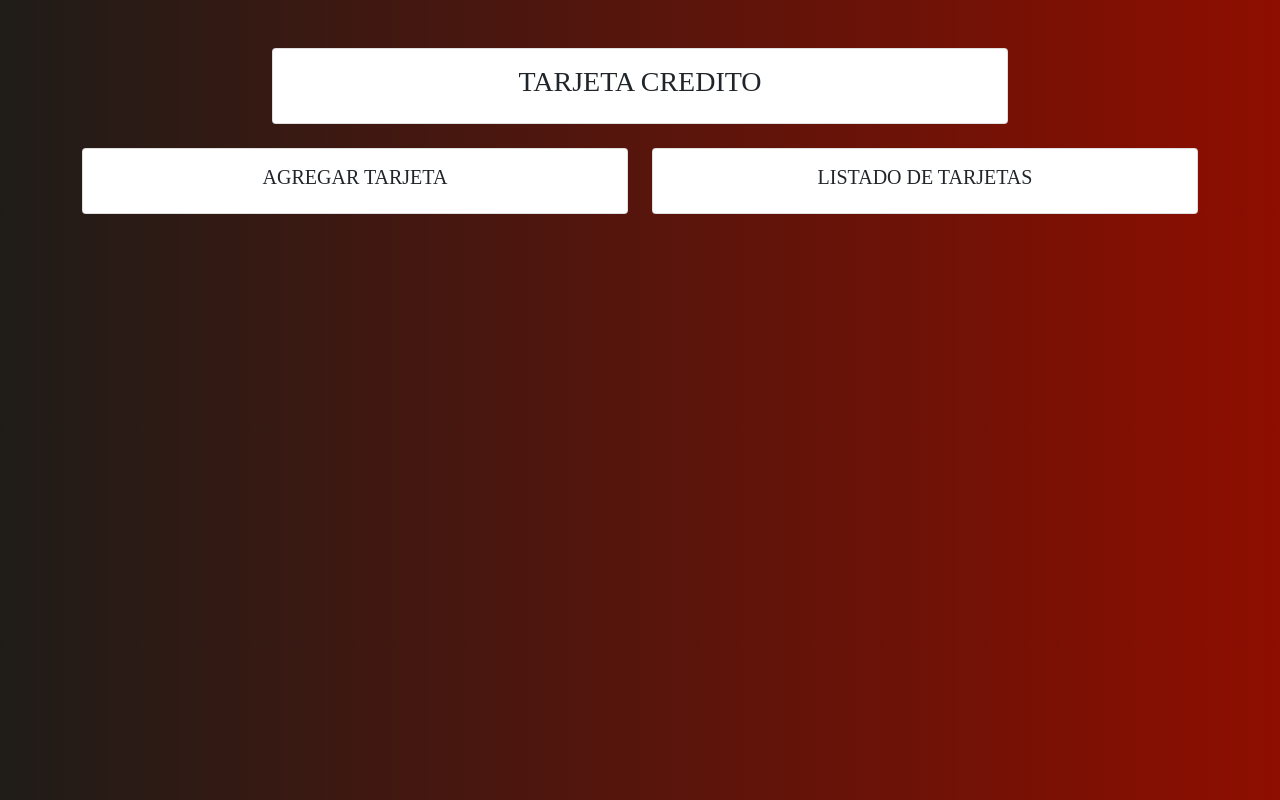
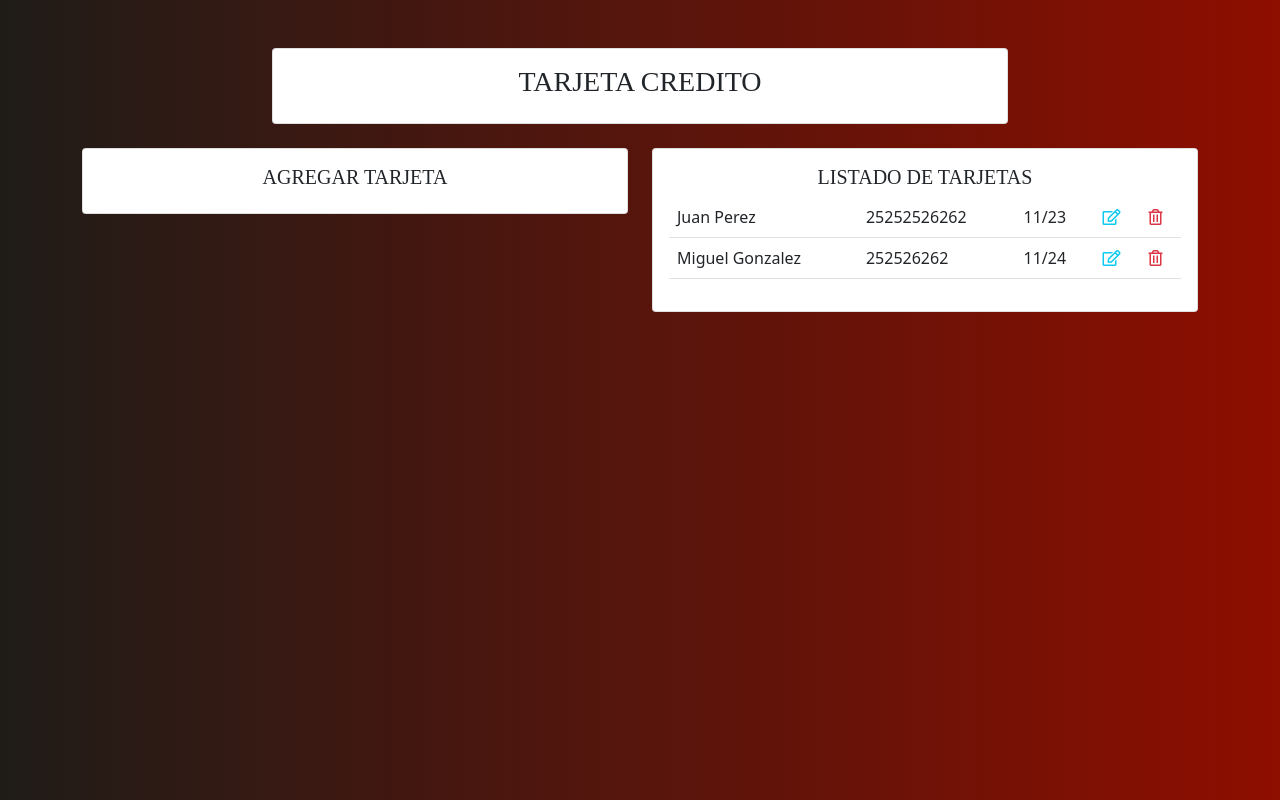
Before and after one commit to truizdiaz/FETarjeta, an Angular app: page / in a window 1280 px wide. Built offline with nearby package versions, Linux system fonts and the light colour scheme; a web font is replaced by a local one.

Commit message:
Listado de tarjetas

```diff
--- a/src/app/components/tarjeta-credito/tarjeta-credito.component.css
+++ b/src/app/components/tarjeta-credito/tarjeta-credito.component.css
@@ -0,0 +1,4 @@
+.far {
+    cursor: pointer;
+
+}
--- a/src/app/components/tarjeta-credito/tarjeta-credito.component.html
+++ b/src/app/components/tarjeta-credito/tarjeta-credito.component.html
@@ -21,6 +21,22 @@
             <div class="card">
                 <div class="card-body">
                     <h5 class="titulo">LISTADO DE TARJETAS</h5>
+                    <table class="table">
+                        <tbody>
+                            <tr *ngFor="let tarjeta of listTarjetas">
+                                <td>{{ tarjeta.titular }}</td>
+                                <td>{{ tarjeta.numeroTarjeta }}</td>
+                                <td>{{ tarjeta.fechaExpiracion }}</td>
+                                <td>
+                                    <i class="far fa-edit text-info"></i>
+                                </td>
+                                <td>
+                                    <i class="far fa-trash-alt text-danger"></i>
+                                </td>
+                            </tr>
+
+                        </tbody>
+                    </table>
                 </div>
             </div>
         </div>
--- a/src/app/components/tarjeta-credito/tarjeta-credito.component.ts
+++ b/src/app/components/tarjeta-credito/tarjeta-credito.component.ts
@@ -6,6 +6,10 @@ import { Component, OnInit } from '@angular/core';
   styleUrls: ['./tarjeta-credito.component.css']
 })
 export class TarjetaCreditoComponent implements OnInit {
+  listTarjetas: any[] = [
+    { titular: 'Juan Perez', numeroTarjeta: '25252526262', fechaExpiracion: '11/23', cvv: '123' },
+    { titular: 'Miguel Gonzalez', numeroTarjeta: '252526262', fechaExpiracion: '11/24', cvv: '312' },
+  ];
 
   constructor() { }
 
--- a/src/index.html
+++ b/src/index.html
@@ -7,6 +7,7 @@
   <meta name="viewport" content="width=device-width, initial-scale=1">
   <link rel="icon" type="image/x-icon" href="favicon.ico">
   <link href="https://fonts.googleapis.com/css2?family=Potta+One&display=swap" rel="stylesheet">
+  <link rel="stylesheet" href="https://cdnjs.cloudflare.com/ajax/libs/font-awesome/5.15.2/css/all.min.css" integrity="sha512-HK5fgLBL+xu6dm/Ii3z4xhlSUyZgTT9tuc/hSrtw6uzJOvgRr2a9jyxxT1ely+B+xFAmJKVSTbpM/CuL7qxO8w==" crossorigin="anonymous" />
 </head>
 <body>
   <app-root></app-root>
```
